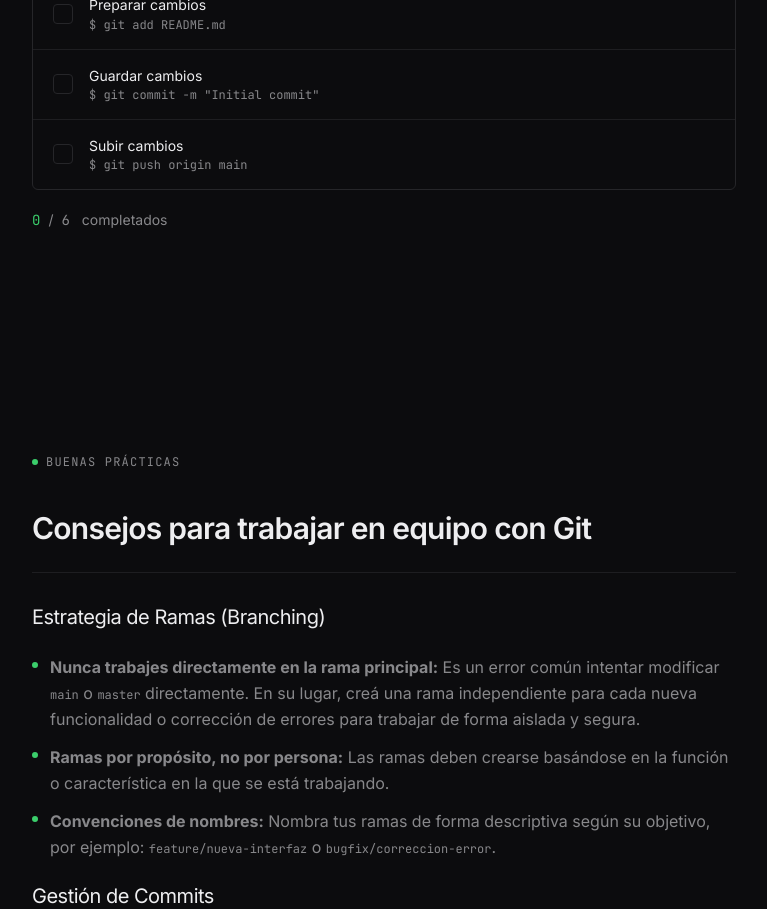
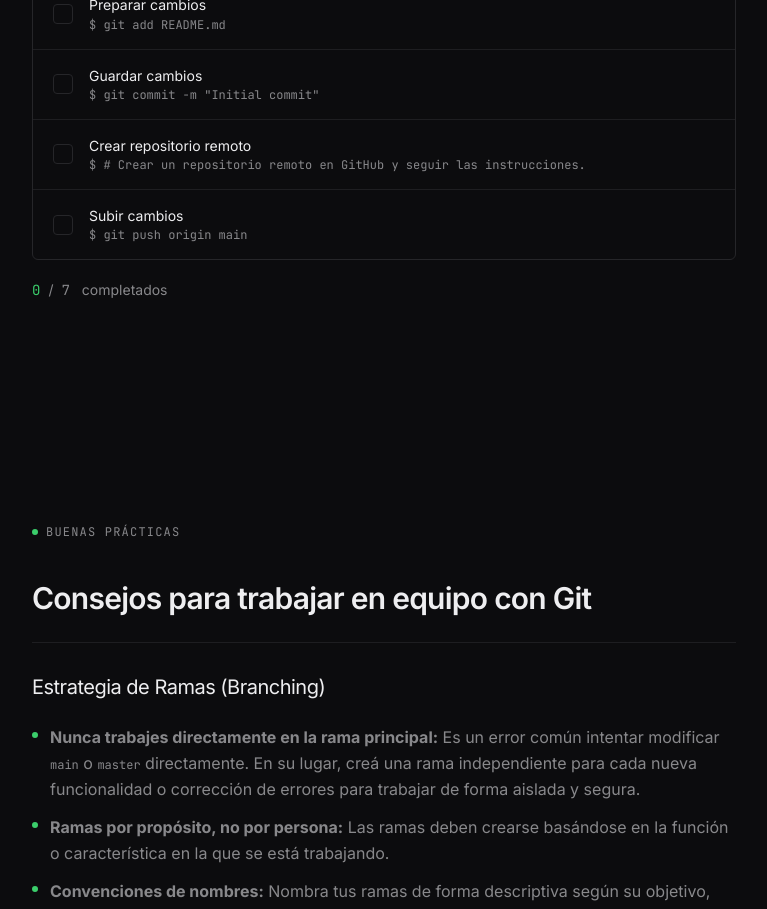
Before and after one commit to victorsnz/git-journey, a React (Vite) app: page / in a window 1280 px wide. Shown: the part 5700-6609 px from the top of the page, without its empty margins (384-1151 px from the left). Built offline with nearby package versions, Linux system fonts and the light colour scheme.

Commit message:
feat: add a new step in Live Demo

```diff
--- a/src/pages/LiveDemo.tsx
+++ b/src/pages/LiveDemo.tsx
@@ -15,6 +15,7 @@ const demoSteps: ChecklistItem[] = [
   { id: "status", label: "Ver estado", description: "git status" },
   { id: "add", label: "Preparar cambios", description: "git add README.md" },
   { id: "commit", label: "Guardar cambios", description: 'git commit -m "Initial commit"' },
+  { id: "branch", label: "Crear repositorio remoto", description: "# Crear un repositorio remoto en GitHub y seguir las instrucciones." },
   { id: "push", label: "Subir cambios", description: "git push origin main" },
 ];
 
```
